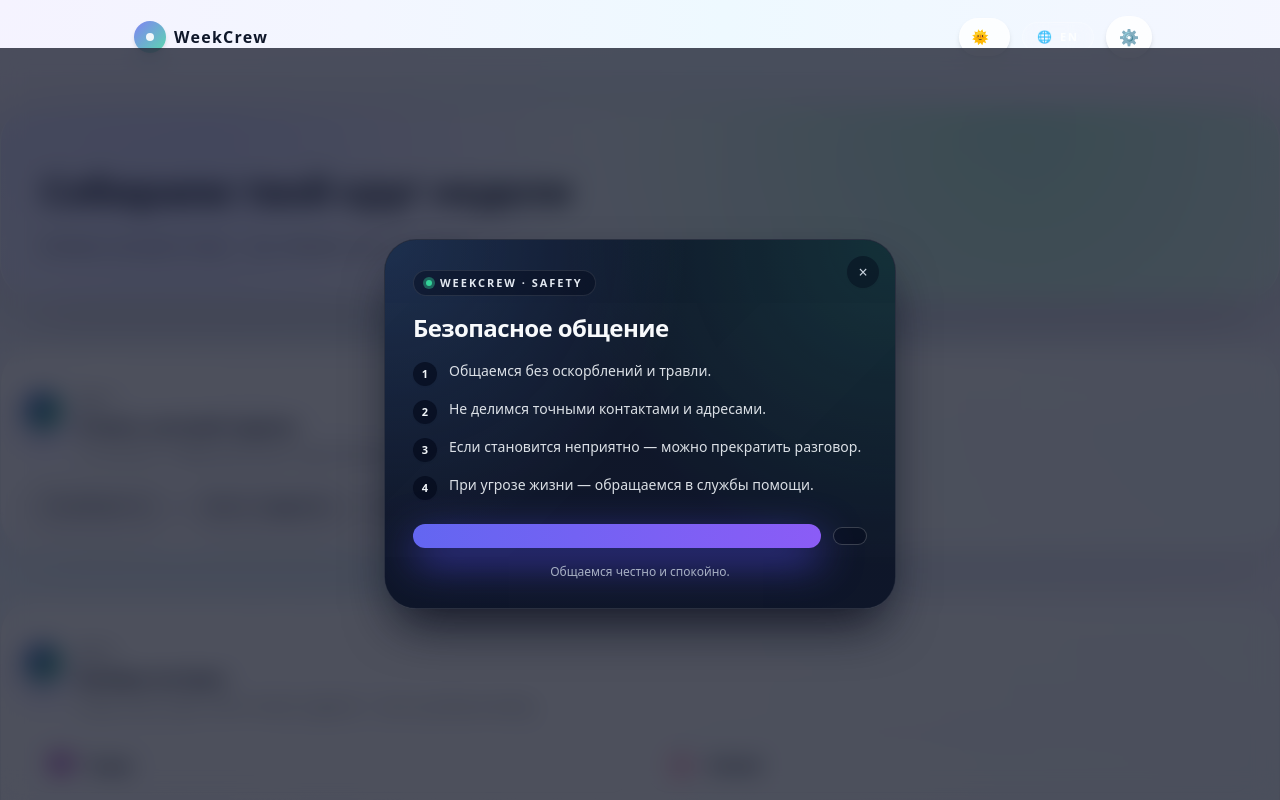
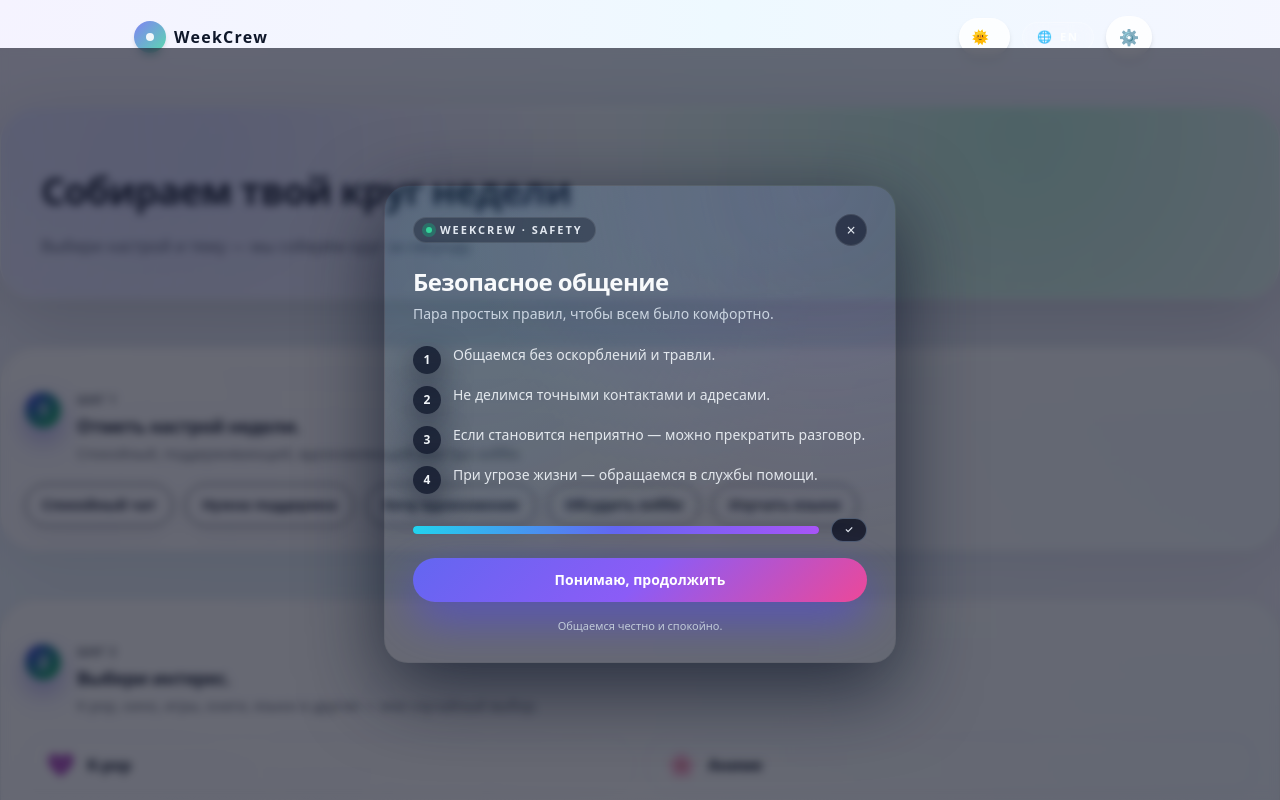
Before and after one commit to QuantumKeyUYU/WeekCrew, a Next.js app: page /explore in a window 1280 px wide. Shown: the top 800 px of the page. Built offline with nearby package versions, Linux system fonts and the light colour scheme; no server answers.

Commit message:
Update safety-rules-modal.tsx

```diff
--- a/src/components/modals/safety-rules-modal.tsx
+++ b/src/components/modals/safety-rules-modal.tsx
@@ -1,157 +1,171 @@
 'use client';
 
-import { useEffect } from 'react';
-import { useRouter } from 'next/navigation';
+import { useEffect, useMemo, useCallback, MouseEvent } from 'react';
 import { AnimatePresence, motion } from 'framer-motion';
-
 import { useTranslation } from '@/i18n/useTranslation';
 
-interface SafetyRulesModalProps {
+type SafetyRulesModalProps = {
   open: boolean;
   onAccept: () => void;
   onClose: () => void;
-}
+};
 
 export const SafetyRulesModal = ({
   open,
   onAccept,
-  onClose,
+  onClose
 }: SafetyRulesModalProps) => {
   const t = useTranslation();
-  const router = useRouter();
 
-  const title = t('rules_modal_title') ?? 'Безопасное общение';
+  // Текст правил берём одной строкой и режем по |
+  const rules = useMemo(
+    () =>
+      t('rules_modal_points')
+        .split('|')
+        .map((rule) => rule.trim())
+        .filter(Boolean),
+    [t]
+  );
+
+  const title = t('rules_modal_title') || 'Безопасное общение';
   const subtitle =
-    t('rules_modal_subtitle') ??
-    'Пара коротких правил перед началом — чтобы всем было комфортно.';
-  const pointsRaw = t('rules_modal_points') ?? '';
-  const points =
-    pointsRaw.trim().length > 0
-      ? pointsRaw.split('|').map((item) => item.trim()).filter(Boolean)
-      : [
-          'Общаемся без оскорблений и травли.',
-          'Не делимся точными контактами и адресами.',
-          'Если становится неприятно — можно прекратить разговор.',
-          'При угрозе жизни — обращаемся в службы помощи.',
-        ];
+    t('rules_modal_subtitle') ||
+    'Пара простых правил, чтобы всем было комфортно.';
 
-  const primaryCta =
-    t('rules_modal_primary_cta') ?? 'Понимаю, продолжить';
-  const secondaryCta =
-    t('rules_modal_secondary_cta') ?? 'Показать все правила';
+  const acceptLabel =
+    t('rules_modal_accept_cta') || 'Понимаю, продолжить';
+
   const footerText =
-    t('rules_modal_footer') ?? 'Общаемся честно и спокойно.';
+    t('rules_modal_footer') ||
+    'Общаемся честно и спокойно.';
 
-  // Лочим скролл страницы, пока открыта модалка
+  const handleBackdropClick = (event: MouseEvent<HTMLDivElement>) => {
+    if (event.target === event.currentTarget) {
+      onClose();
+    }
+  };
+
+  // Закрытие по Esc
   useEffect(() => {
     if (!open) return;
-    const previous = document.body.style.overflow;
-    document.body.style.overflow = 'hidden';
-    return () => {
-      document.body.style.overflow = previous;
-    };
-  }, [open]);
 
-  const handleBackdropClick = () => {
+    const handleKey = (event: KeyboardEvent) => {
+      if (event.key === 'Escape') {
         onClose();
+      }
     };
 
-  const handleCardClick: React.MouseEventHandler<HTMLDivElement> = (event) => {
-    event.stopPropagation();
-  };
+    window.addEventListener('keydown', handleKey);
+    return () => window.removeEventListener('keydown', handleKey);
+  }, [open, onClose]);
 
-  const handleShowAllRules = () => {
-    onClose();
-    router.push('/safety');
-  };
-
-  if (!open) return null;
+  const handleAccept = useCallback(() => {
+    onAccept();
+  }, [onAccept]);
 
   return (
     <AnimatePresence>
       {open && (
         <motion.div
-          role="dialog"
-          aria-modal="true"
-          aria-labelledby="safety-rules-title"
-          className="fixed inset-0 z-40 flex items-center justify-center bg-slate-950/70 backdrop-blur-md"
-          onClick={handleBackdropClick}
+          className="fixed inset-0 z-50 flex items-center justify-center px-4 py-6 sm:px-6 sm:py-8"
           initial={{ opacity: 0 }}
           animate={{ opacity: 1 }}
           exit={{ opacity: 0 }}
+          onMouseDown={handleBackdropClick}
         >
+          {/* Подложка */}
+          <div className="pointer-events-none absolute inset-0 bg-slate-950/60 backdrop-blur-sm" />
+
+          {/* Карточка */}
           <motion.div
-            onClick={handleCardClick}
-            className="relative mx-3 w-full max-w-lg overflow-hidden rounded-[2rem] border border-white/10 bg-slate-900/95 shadow-2xl shadow-slate-950/80"
-            initial={{ y: 24, opacity: 0, scale: 0.98 }}
-            animate={{ y: 0, opacity: 1, scale: 1 }}
-            exit={{ y: 24, opacity: 0, scale: 0.98 }}
-            transition={{ duration: 0.18, ease: 'easeOut' }}
+            role="dialog"
+            aria-modal="true"
+            aria-labelledby="safety-modal-title"
+            className="pointer-events-auto relative w-full max-w-lg overflow-hidden rounded-3xl border border-[var(--border-card)] bg-[var(--surface-elevated)]/95 p-5 text-[var(--text-primary)] shadow-[0_24px_80px_rgba(15,23,42,0.75)] sm:p-7"
+            initial={{ opacity: 0, y: 18, scale: 0.96 }}
+            animate={{ opacity: 1, y: 0, scale: 1 }}
+            exit={{ opacity: 0, y: 16, scale: 0.96 }}
+            transition={{ duration: 0.25, ease: 'easeOut' }}
           >
-            {/* Градиентный фон-шайба */}
+            {/* Лёгкий фон-градиент внутри карточки */}
             <div className="pointer-events-none absolute inset-0 opacity-70">
-              <div className="absolute inset-0 bg-[radial-gradient(circle_at_0%_0%,rgba(96,165,250,0.25),transparent_48%),radial-gradient(circle_at_100%_0%,rgba(52,211,153,0.2),transparent_52%),linear-gradient(135deg,rgba(15,23,42,0.98),rgba(15,23,42,0.96))]" />
+              <div className="absolute inset-0 bg-[radial-gradient(circle_at_15%_15%,rgba(56,189,248,0.16),transparent_60%),radial-gradient(circle_at_85%_0%,rgba(129,140,248,0.24),transparent_55%)]" />
             </div>
 
-            {/* Крестик */}
+            <div className="relative space-y-5">
+              {/* Верхняя строка: бейдж + крестик */}
+              <div className="flex items-center justify-between gap-3">
+                <div className="inline-flex items-center gap-2 rounded-full border border-white/10 bg-slate-900/40 px-3 py-1 text-[11px] font-semibold uppercase tracking-[0.18em] text-slate-200 dark:text-slate-100">
+                  <span className="inline-flex h-1.5 w-1.5 rounded-full bg-emerald-400 shadow-[0_0_0_4px_rgba(16,185,129,0.35)]" />
+                  <span>WeekCrew · Safety</span>
+                </div>
+
                 <button
                   type="button"
                   onClick={onClose}
-              aria-label="Закрыть"
-              className="absolute right-4 top-4 z-10 inline-flex h-8 w-8 items-center justify-center rounded-full bg-slate-950/40 text-slate-300 shadow-sm transition hover:bg-slate-900"
+                  aria-label={t('rules_modal_close') || 'Закрыть'}
+                  className="inline-flex h-8 w-8 items-center justify-center rounded-full border border-white/10 bg-slate-900/60 text-slate-200 transition hover:border-white/30 hover:bg-slate-900/90"
                 >
                   ×
                 </button>
-
-            <div className="relative z-10 px-6 pb-6 pt-6 sm:px-7 sm:pb-7 sm:pt-7">
-              {/* Бейдж WeekCrew */}
-              <div className="mb-4 inline-flex items-center gap-2 rounded-full border border-white/10 bg-slate-950/40 px-3 py-1 text-[11px] font-semibold uppercase tracking-[0.18em] text-slate-200">
-                <span className="h-1.5 w-1.5 rounded-full bg-emerald-400 shadow-[0_0_0_3px_rgba(52,211,153,0.4)]" />
-                <span>WeekCrew · safety</span>
               </div>
 
+              {/* Заголовок и подзаголовок */}
+              <div className="space-y-1.5">
                 <h2
-                id="safety-rules-title"
+                  id="safety-modal-title"
                   className="text-xl font-semibold tracking-tight text-slate-50 sm:text-2xl"
                 >
                   {title}
                 </h2>
-              <p className="mt-2 text-sm leading-relaxed text-slate-200/80">
+                <p className="text-sm text-slate-300">
                   {subtitle}
                 </p>
+              </div>
 
-              <ul className="mt-4 space-y-3 text-sm text-slate-100/90">
-                {points.map((point, index) => (
-                  <li key={`${point}-${index}`} className="flex gap-3">
-                    <span className="mt-0.5 inline-flex h-6 w-6 flex-shrink-0 items-center justify-center rounded-full bg-slate-950/60 text-[11px] font-semibold text-slate-100 shadow-sm">
+              {/* Список правил */}
+              <ol className="space-y-2.5 text-sm text-slate-100">
+                {rules.map((rule, index) => (
+                  <li
+                    key={`${index}-${rule}`}
+                    className="flex items-start gap-3"
+                  >
+                    <span className="mt-[2px] inline-flex h-7 w-7 items-center justify-center rounded-full bg-slate-900/80 text-xs font-semibold text-slate-100 shadow-[0_10px_30px_rgba(15,23,42,0.7)]">
                       {index + 1}
                     </span>
-                    <span className="leading-relaxed">{point}</span>
+                    <p className="leading-relaxed text-slate-100/90">
+                      {rule}
+                    </p>
                   </li>
                 ))}
-              </ul>
+              </ol>
 
-              <div className="mt-6 flex flex-col gap-3 sm:flex-row sm:items-center sm:justify-between">
+              {/* Нижний блок: “прогресс-бар” + кнопка + подпись */}
+              <div className="space-y-4 pt-1">
+                {/* Декоративный бар в стиле макета */}
+                <div className="flex items-center gap-3">
+                  <div className="relative h-2 flex-1 overflow-hidden rounded-full bg-slate-900/50">
+                    <div className="absolute inset-0 bg-[linear-gradient(90deg,#22d3ee,#6366f1,#a855f7)]" />
+                  </div>
+                  <div className="flex h-6 w-9 items-center justify-center rounded-full border border-slate-500/70 bg-slate-950/70 text-[10px] font-semibold text-slate-200">
+                    ✓
+                  </div>
+                </div>
+
+                {/* Основная CTA-кнопка */}
                 <button
                   type="button"
-                  onClick={onAccept}
-                  className="inline-flex flex-1 items-center justify-center rounded-full bg-gradient-to-r from-indigo-500 to-violet-500 px-5 py-3 text-sm font-semibold text-white shadow-[0_14px_40px_rgba(79,70,229,0.7)] transition-transform duration-150 hover:-translate-y-[1px]"
+                  onClick={handleAccept}
+                  className="inline-flex w-full items-center justify-center rounded-full bg-[linear-gradient(135deg,#6366f1,#8b5cf6,#ec4899)] px-6 py-3 text-sm font-semibold text-white shadow-[0_18px_45px_rgba(79,70,229,0.65)] transition hover:-translate-y-[1px] hover:shadow-[0_22px_60px_rgba(79,70,229,0.8)] active:translate-y-0 active:shadow-[0_14px_35px_rgba(15,23,42,0.7)]"
                 >
-                  {primaryCta}
+                  {acceptLabel}
                 </button>
 
-                <button
-                  type="button"
-                  onClick={handleShowAllRules}
-                  className="inline-flex items-center justify-center rounded-full border border-white/20 bg-slate-950/40 px-4 py-2 text-[12px] font-semibold uppercase tracking-[0.16em] text-slate-200 transition hover:bg-slate-900/80"
-                >
-                  {secondaryCta}
-                </button>
-              </div>
-
-              <p className="mt-4 text-center text-xs text-slate-300/80">
+                {/* Подпись снизу */}
+                <p className="text-center text-[11px] text-slate-300/90">
                   {footerText}
                 </p>
+              </div>
             </div>
           </motion.div>
         </motion.div>
@@ -159,5 +173,3 @@
     </AnimatePresence>
   );
 };
-
-export default SafetyRulesModal;
```
Lines whose indentation alone changed are shown as unchanged.
